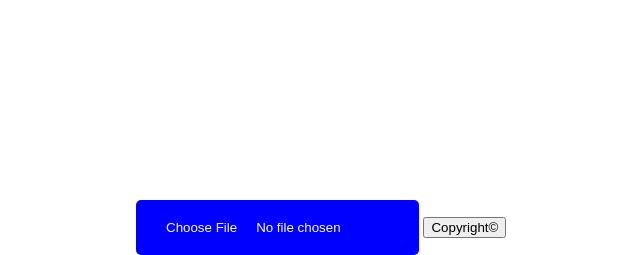
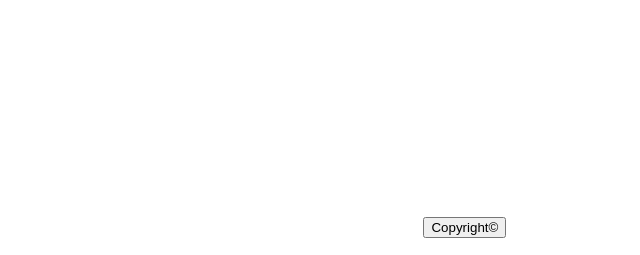
Before and after one commit to rabnmgr7/test-result, a Flask app: page / in a window 1280 px wide. Shown: the part 1240-1495 px from the top of the page, without its empty margins (344-984 px from the left). Run offline with Flask 2, Linux system fonts and the light colour scheme; data comes from the database, SQL or seed files in the repository; data that the repository does not hold is empty.

Commit message:
pu-clone-jenkins

```diff
--- a/web/templates/index.html
+++ b/web/templates/index.html
@@ -33,7 +33,7 @@
         }
         #uploadForm input[type="file"] {
             color: white; /* Text color of the button label */
-            background-color: blue; /* Background color of the button */
+            background-color: white; /* Background color of the button */
             padding: 10px 15px; /* Padding inside the button */
             border: none; /* Remove default border */
             border-radius: 5px; /* Rounded corners */
@@ -43,7 +43,7 @@
 
         #uploadForm input[type="file"]::file-selector-button {
             color: white; /* Text color of the button label */
-            background-color: blue; /* Background color of the button */
+            background-color: white; /* Background color of the button */
             padding: 10px 15px; /* Padding inside the button */
             border: none; /* Remove default border */
             border-radius: 5px; /* Rounded corners */
```
